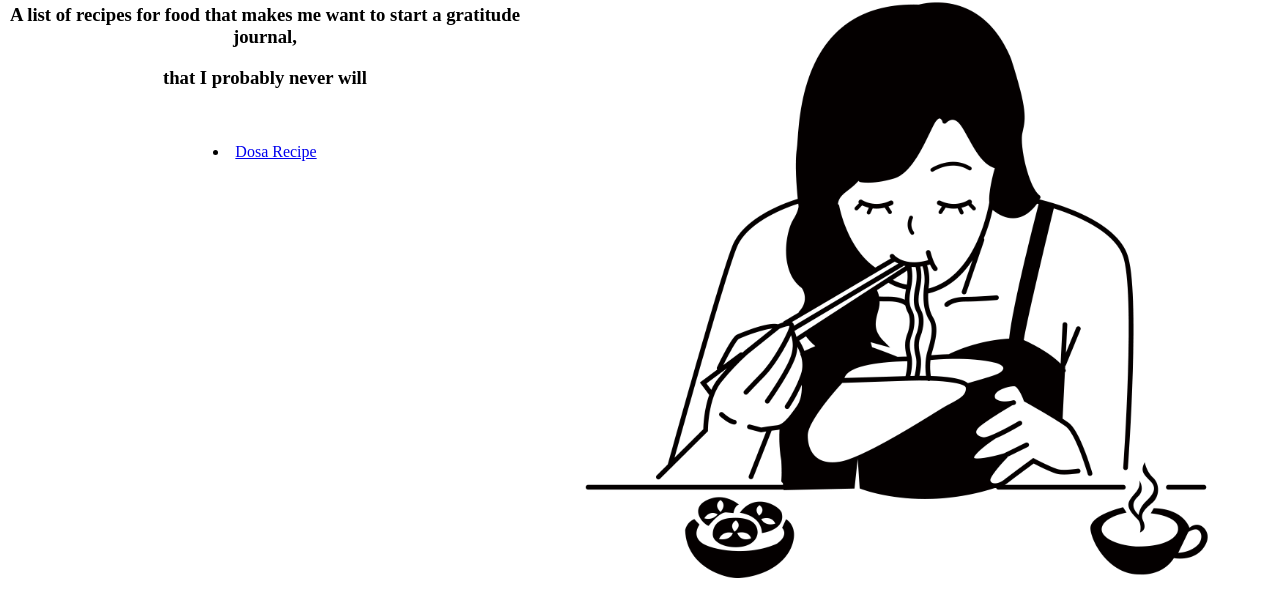
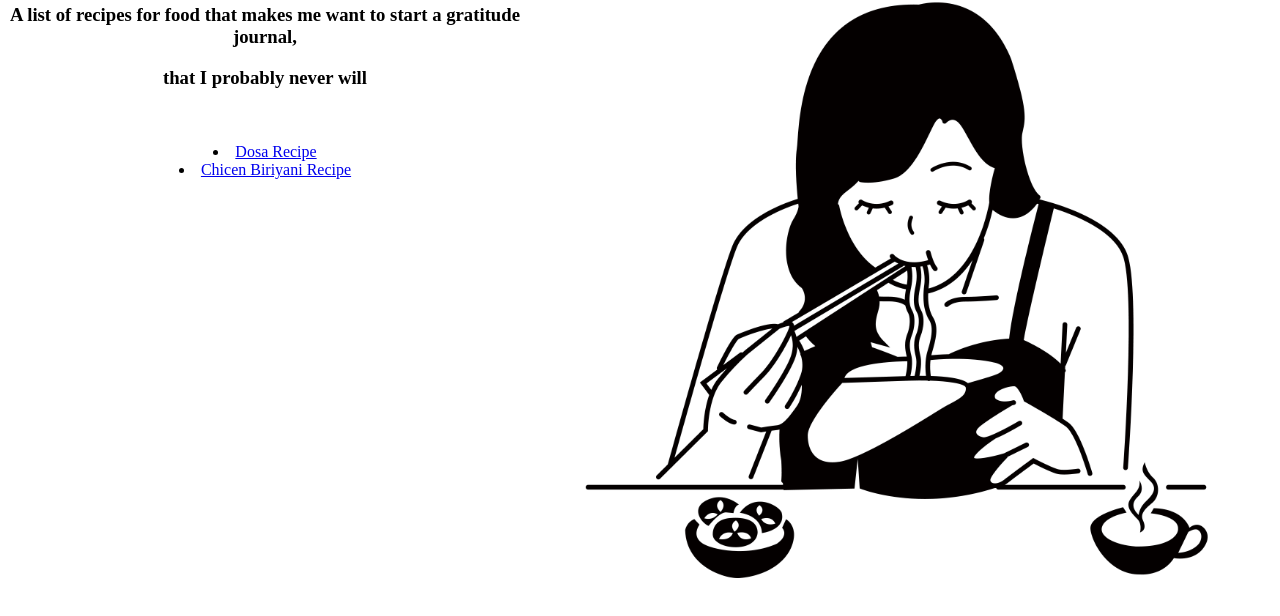
Before and after one commit to ajaythumala/odin-recipes, a plain HTML site: page index.html in a window 1280 px wide. Shown: the part 124-740 px from the top of the page. Drawn offline with Linux system fonts and the light colour scheme.

Commit message:
initialize README.md and modified index.html

```diff
--- a/index.html
+++ b/index.html
@@ -26,6 +26,7 @@
     <div class="list">
         <!-- <ul align = "center"> -->
         <li><a href="./recipes/dosa.html">Dosa Recipe</a></li>
+        <li><a href="./recipes/biriyani.html">Chicen Biriyani Recipe</a></li>
         <!-- </ul> -->
     </div>
 
```
Also changed, not shown: 1 other file.
